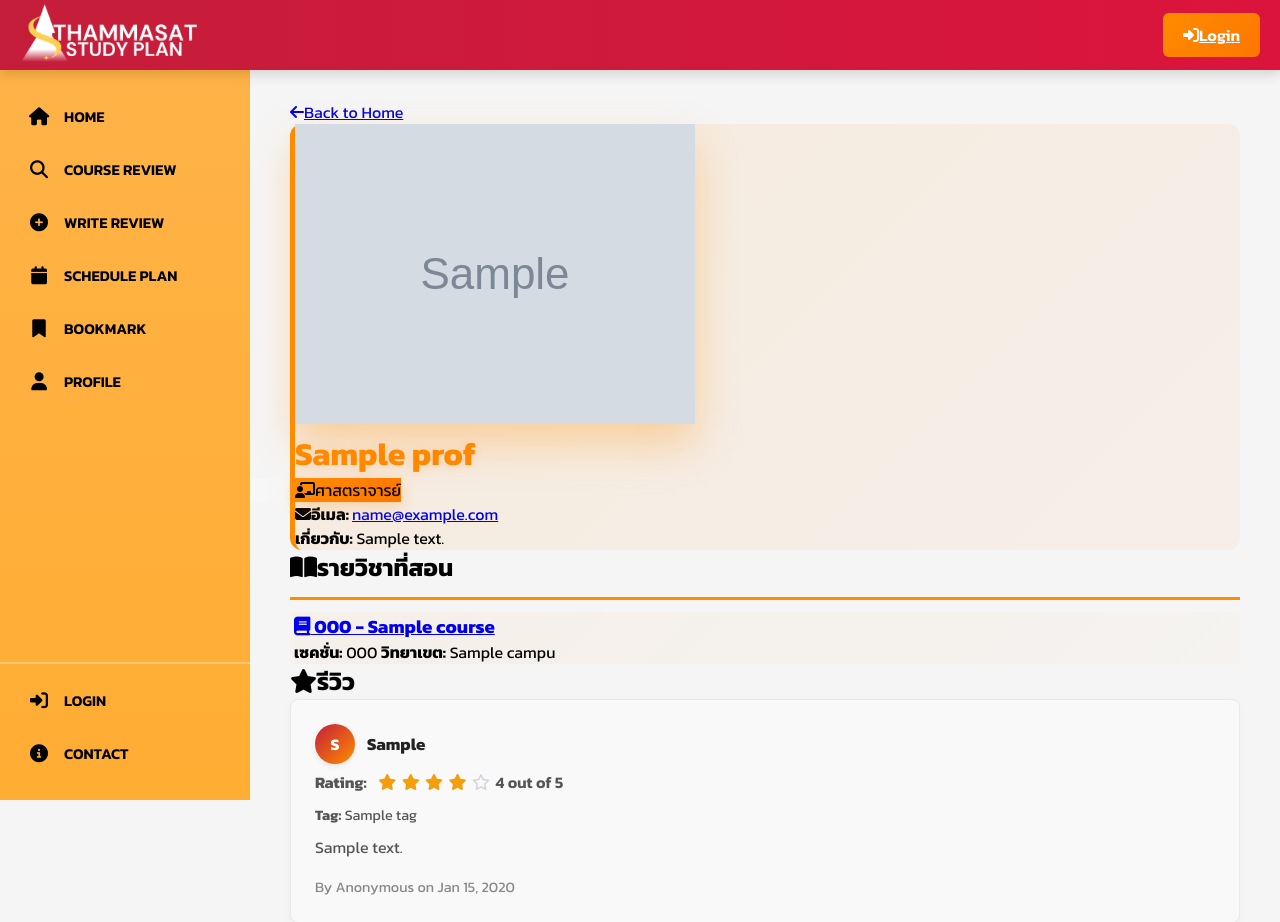
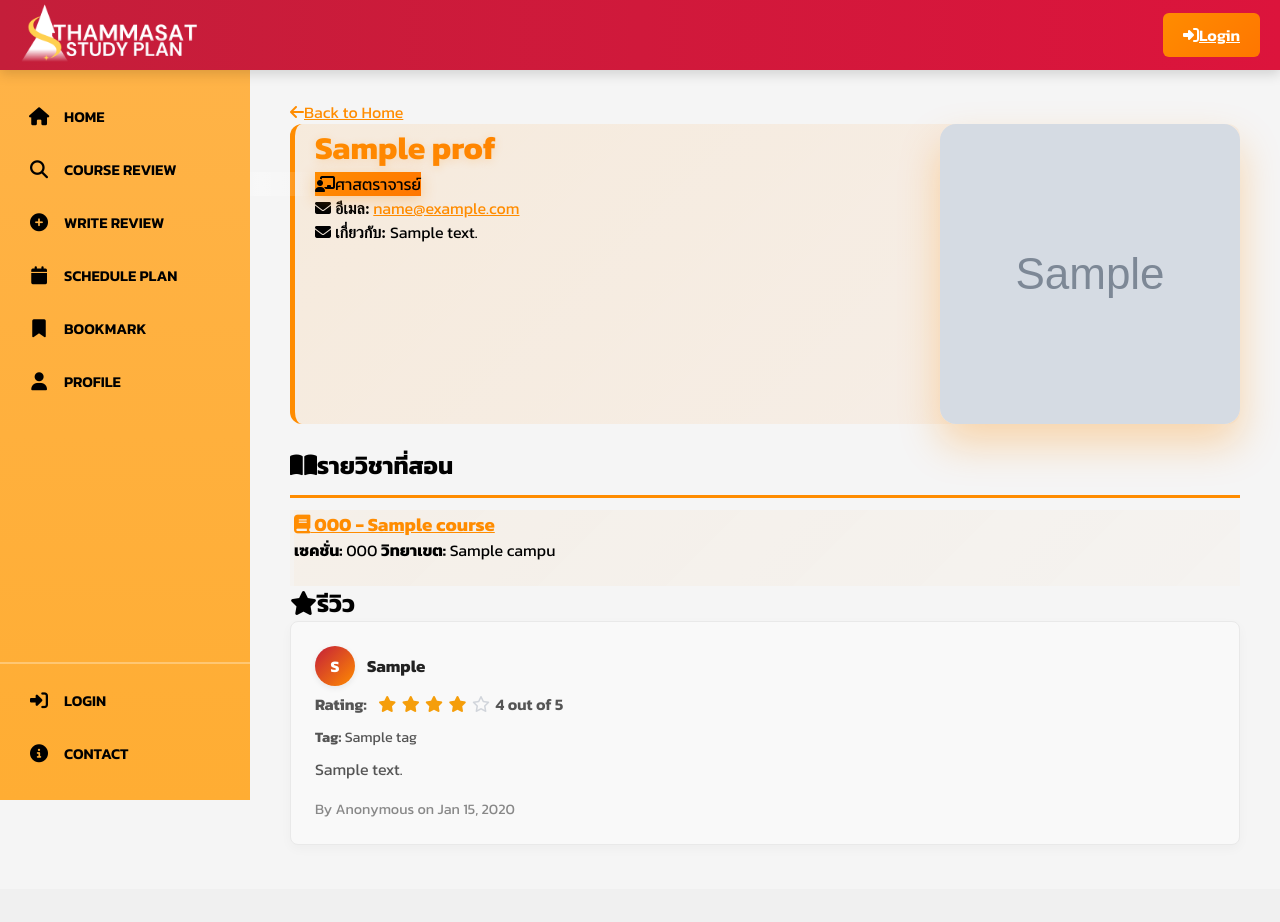
Before and after one commit to 6610545011/cn331_project, a Django app: page /professors/1/ in a window 1280 px wide. Shown: the top 922 px of the page. After the commit the page ends 817 px from the top, so only its background shows below. Run offline with Django 5.2, Linux system fonts and the light colour scheme; tables that the repository leaves empty hold one stand-in row (values such as "Sample post"); grey boxes marked "Sample" are stand-in pictures; some libraries are stand-ins or nearby versions.

Commit message:
changed link colors, make prof image be on the right

```diff
--- a/core/static/core/css/detail_page.css
+++ b/core/static/core/css/detail_page.css
@@ -214,3 +214,50 @@
     stroke: #666;
     transition: all 0.3s ease;
 }
+
+a {
+        color: #FF8C00;
+}
+a:visited {
+        color: #8B0000;
+}
+
+/* === Profile header: move image to right on wider screens === */
+/* Apply without Tailwind: use the header-row, profile-pic and profile-info classes added to the template */
+.header-row {
+    display: flex;
+    flex-direction: column;
+    gap: 1rem;
+    align-items: flex-start;
+}
+
+@media (min-width: 768px) {
+    .header-row {
+        flex-direction: row;
+        align-items: flex-start;
+        justify-content: space-between;
+    }
+    .header-row .profile-pic {
+        order: 2;
+        margin-left: 1rem;
+        flex-shrink: 0;
+    }
+    .header-row .profile-info {
+        order: 1;
+        flex: 1 1 auto;
+    }
+}
+
+/* Ensure the image (or placeholder div) fits the intended size */
+.header-row .profile-pic .prof-image {
+    width: 300px;
+    height: 300px;
+    object-fit: cover;
+    border-radius: 1rem;
+    display: block;
+}
+
+/* If the placeholder is a centered icon, keep the centering */
+.header-row .profile-pic .prof-image i {
+    line-height: 300px;
+}
--- a/core/templates/core/prof_detail.html
+++ b/core/templates/core/prof_detail.html
@@ -18,14 +18,15 @@
 
     <!-- Profile Header -->
     <div class="card-review p-8 mb-8 prof-header">
-        <div class="flex flex-col md:flex-row gap-8 items-start">
+        <div class="flex flex-col md:flex-row gap-8 items-start header-row" style="padding-left:20px">
             <!-- Profile Picture -->
-            <div class="flex-shrink-0">
+            <div class="flex-shrink-0 profile-pic">
                 {% if prof.imgurl %}
                     <img
                         src="{{ prof.imgurl }}"
                         alt="Photo of {{ prof.prof_name }}"
                         class="w-56 h-56 rounded-xl object-cover shadow-2xl border-4 border-orange-400 prof-image"
+                        style="width: 300px; height: 300px; object-fit: cover; border-radius: 1rem;"
                     >
                 {% else %}
                     <div class="w-56 h-56 rounded-xl bg-gradient-to-br from-orange-500 to-orange-600 flex items-center justify-center shadow-2xl border-4 border-orange-400 prof-image">
@@ -35,7 +36,7 @@
             </div>
 
             <!-- Profile Info -->
-            <div class="flex-1">
+            <div class="flex-1 profile-info">
                 <h1 class="text-4xl font-bold mb-2 prof-name">{{ prof.prof_name }}</h1>
 
                 <span class="prof-badge inline-block bg-gradient-to-r from-orange-500 to-orange-600 text-white px-4 py-2 rounded-full text-sm font-semibold mb-4">
@@ -45,7 +46,7 @@
                 {% if prof.email %}
                     <p class="text-gray-300 mb-2">
                         <strong class="text-orange-400">
-                            <i class="fas fa-envelope mr-2"></i>อีเมล:
+                            <i class="fas fa-envelope mr-2"> อีเมล: </i>
                         </strong>
                         <a href="mailto:{{ prof.email }}" class="text-orange-400 hover:text-orange-300 transition">
                             {{ prof.email }}
@@ -55,14 +56,14 @@
 
                 {% if prof.description %}
                     <p class="text-gray-300 mt-4 leading-relaxed">
-                        <strong class="text-orange-400 block mb-2">เกี่ยวกับ:</strong>
+                        <i class="fas fa-envelope mr-2"> เกี่ยวกับ: </i>
                         {{ prof.description }}
                     </p>
                 {% endif %}
             </div>
         </div>
     </div>
-
+    <br>
     <!-- Sections Taught -->
     <div class="mb-8">
         <h2 class="text-3xl font-bold mb-6 flex items-center gap-3 border-b-2 border-orange-400 pb-4 section-header">
@@ -90,6 +91,7 @@
                             </span>
                         {% endif %}
                     </div>
+                    <br>
                 </div>
             {% empty %}
                 <div class="card-review p-8 text-center">
--- a/core/templates/core/template.html
+++ b/core/templates/core/template.html
@@ -26,6 +26,15 @@
 
     <!-- Core Pages Styles -->
     <link rel="stylesheet" href="{% static 'core/css/core_pages.css' %}">
+
+    <style>
+        .side-nav a {
+            color: black !important;
+        }
+        .side-nav a:visited {
+            color: black !important;
+        }
+    </style>
 
     {% block extra_head %}{% endblock %}
 </head>
```
